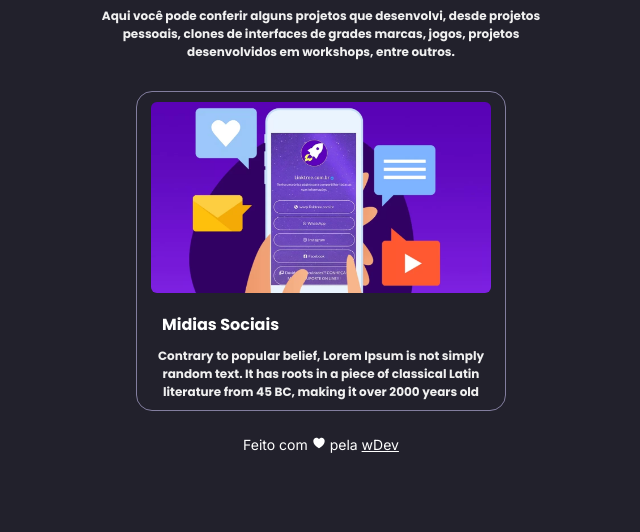
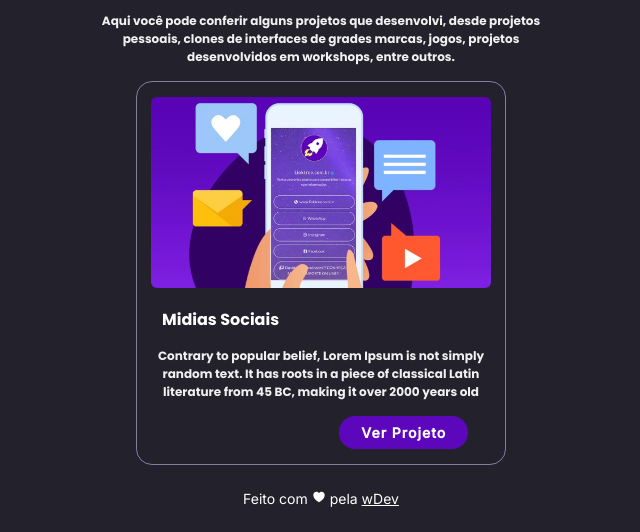
Before and after one commit to renatowillon/wDev-Portfolio, a plain HTML site: page portfolio.html in a window 1280 px wide. Shown: the part 698-1230 px from the top of the page, without its empty margins (319-959 px from the left). Before the commit the page ends 1176 px from the top, so only its background shows below. Drawn offline with nearby package versions, Linux system fonts and the light colour scheme; files that its build step writes are made by us from their sources.

Commit message:
Botão Ver Projeto

```diff
--- a/portfolio.html
+++ b/portfolio.html
@@ -114,6 +114,7 @@
           has roots in a piece of classical Latin literature from 45 BC, making
           it over 2000 years old
         </div>
+        <div class="botaomore"><a href="#">Ver Projeto</a></div>
       </div>
       <footer>
         Feito com <ion-icon name="heart"></ion-icon> pela
--- a/style.css
+++ b/style.css
@@ -395,13 +395,13 @@ footer {
   justify-content: center;
   align-items: center;
   text-align: center;
-  height: 320px;
   width: 370px;
   border: 0.75px solid #837e9f;
   border-radius: 1rem;
   margin: auto;
 }
 .image img {
+  margin-top: 5px;
   width: 360px;
   padding: 10px;
   border-radius: 1rem;
@@ -431,12 +431,34 @@ footer {
   font-weight: 700;
 }
 .descricao {
-  padding: 10px;
+  padding: 15px;
   color: #f0f0f0;
   font-family: Poppins, sans-serif;
   font-size: 12px;
   font-weight: 300;
   line-height: normal;
   text-align: center;
-  margin-bottom: 20px;
 }
+.botaomore {
+  display: flex;
+  flex-direction: column;
+  text-align: center;
+  align-items: center;
+  font-family: Poppins, sans-serif;
+  font-size: 14px;
+  font-weight: 700;
+  background: #5d07bd;
+  color: #f0f0f0;
+  letter-spacing: 1px;
+  width: 35%;
+  margin-left: 55%;
+  padding: 8px;
+  margin-bottom: 15px;
+  border-radius: 1rem;
+}
+.botaomore:hover {
+  background: #430b83;
+}
+.botaomore a {
+  text-decoration: none;
+}
```
